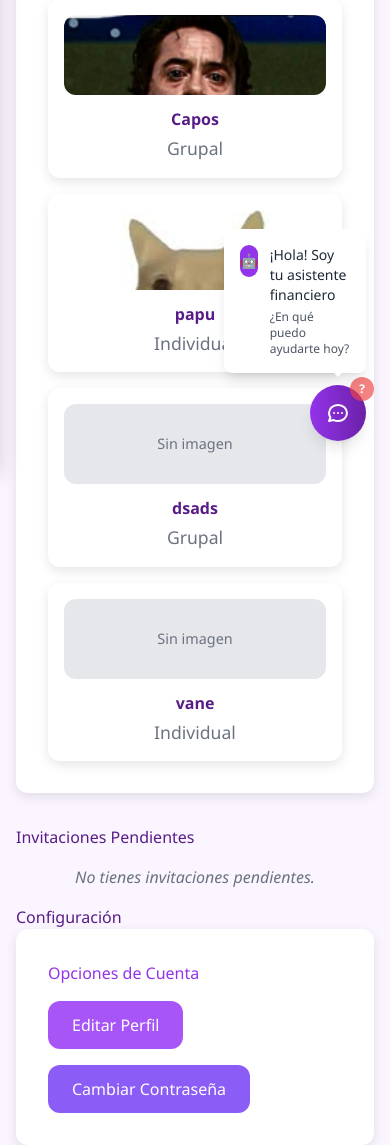
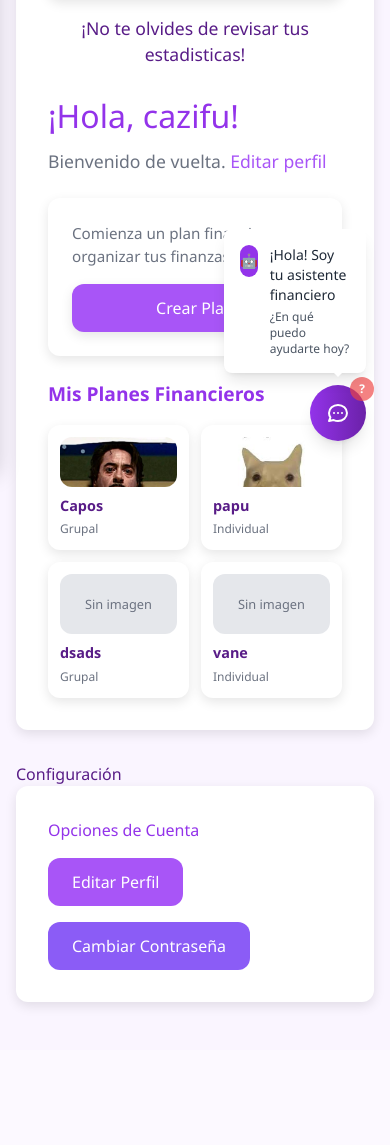
Before and after one commit to lunappp/ecoSmart, a Django app: page /Dashboard/ in a window 390 px wide. Shown: the part 379-1524 px from the top of the page. After the commit the page ends 1387 px from the top, so only its background shows below. Run offline with Django 5.2, Linux system fonts and the light colour scheme; a user stored in the database is signed in; data comes from the database, SQL or seed files in the repository; some libraries are stand-ins or nearby versions.

Commit message:
se mejora la tarjeta welcome

```diff
--- a/EcoSmart/App/static/dashboard/dashboard.css
+++ b/EcoSmart/App/static/dashboard/dashboard.css
@@ -248,18 +248,134 @@ main {
     border-radius: var(--radius);
     box-shadow: var(--shadow);
     padding: 2rem;
-    text-align: center;
     margin-bottom: 2rem;
 }
 
-.welcome-section h2 {
+.welcome-content {
+    display: grid;
+    grid-template-columns: 1fr 1fr;
+    gap: 2rem;
+    align-items: start;
+}
+
+.welcome-left {
+    display: flex;
+    flex-direction: column;
+    gap: 1.5rem;
+}
+
+.welcome-text h2 {
     font-size: 2rem;
     color: var(--primary-dark);
     margin-bottom: 0.5rem;
 }
 
-.welcome-section p {
+.welcome-text p {
     color: var(--text-light);
+    font-size: 1.1rem;
+}
+
+.plans-preview h4 {
+    color: var(--primary-dark);
+    margin-bottom: 1rem;
+    font-size: 1.2rem;
+    font-weight: 600;
+}
+
+.plans-grid {
+    display: grid;
+    grid-template-columns: repeat(auto-fit, minmax(120px, 1fr));
+    gap: 0.75rem;
+}
+
+.plans-preview .plan-card {
+    padding: 0.75rem;
+    border-radius: var(--radius);
+    box-shadow: var(--shadow);
+    text-decoration: none;
+    color: var(--text);
+    transition: all var(--transition);
+    background: var(--surface);
+}
+
+.plans-preview .plan-card:hover {
+    transform: translateY(-2px);
+    box-shadow: var(--shadow-lg);
+}
+
+.plans-preview .plan-card img {
+    width: 100%;
+    height: 50px;
+    object-fit: cover;
+    border-radius: var(--radius);
+    margin-bottom: 0.5rem;
+}
+
+.plans-preview .plan-title {
+    font-size: 0.9rem;
+    font-weight: 600;
+    margin-bottom: 0.25rem;
+}
+
+.plans-preview .plan-type {
+    font-size: 0.75rem;
+    color: var(--text-light);
+}
+
+.welcome-right {
+    min-height: 300px;
+    display: flex;
+    flex-direction: column;
+    align-items: center;
+    justify-content: center;
+    gap: 1rem;
+}
+
+.placeholder-content {
+    display: flex;
+    flex-direction: column;
+    align-items: center;
+    gap: 1rem;
+    text-align: center;
+}
+
+.placeholder-image {
+    width: 100%;
+    max-width: 350px;
+    height: 250px;
+    object-fit: cover;
+    border-radius: var(--radius);
+    box-shadow: var(--shadow);
+}
+
+.placeholder-text {
+    color: var(--text);
+    font-size: 1.1rem;
+    font-weight: 500;
+}
+
+.btn-action {
+    display: flex;
+    align-items: center;
+    gap: 0.5rem;
+    padding: 0.75rem 1.25rem;
+    background: var(--primary);
+    color: white;
+    text-decoration: none;
+    border-radius: var(--radius);
+    transition: all var(--transition);
+    font-weight: 500;
+    box-shadow: var(--shadow);
+    justify-content: center;
+}
+
+.btn-action:hover {
+    background: var(--primary-dark);
+    transform: translateY(-2px);
+    box-shadow: var(--shadow-lg);
+}
+
+.btn-action i {
     font-size: 1.1rem;
 }
 
@@ -291,9 +407,11 @@ main {
 }
 
 .card p {
-    color: var(--text-light);
-    font-size: 0.95rem;
+  color: var(--text-light);
+  font-size: 0.95rem;
+  margin-bottom: 1rem; /* agrega espacio debajo del texto */
 }
+
 
 
 /* --- Plan Cards (Mis Planes) --- */
@@ -401,6 +519,20 @@ main {
         z-index: 1001;
     }
 
+    .welcome-content {
+        grid-template-columns: 1fr;
+        gap: 1.5rem;
+    }
+
+    .welcome-right {
+        min-height: 200px;
+        order: -1;
+    }
+
+    .plans-grid {
+        grid-template-columns: repeat(auto-fit, minmax(100px, 1fr));
+    }
+
     /* Columnas únicas para móvil */
     .dashboard-grid,
     .plans-section {
--- a/EcoSmart/App/templates/dashboard/index.html
+++ b/EcoSmart/App/templates/dashboard/index.html
@@ -205,66 +205,49 @@
     <!-- Bienvenida -->
     <section class="welcome-section">
       <div class="welcome-content">
+        <div class="welcome-left">
           <div class="welcome-text">
             <h2>¡Hola, {{ request.user.username }}!</h2>
-          <p>¡Comencemos a ordenar tus finanzas!. <a href="{% url 'edit_profile' %}" style="color: var(--primary);">Editar perfil</a></p>
+            <p>Bienvenido de vuelta. <a href="{% url 'edit_profile' %}" style="color: var(--primary);">Editar perfil</a></p>
           </div>
-        <div class="welcome-actions">
           <div class="card">
             <p>Comienza un plan financiero para organizar tus finanzas.</p>
             <a href="{% url 'crear_plan' %}" class="btn-action">
-              <i>➕</i>
               <span>Crear Plan</span>
             </a>
           </div>
-      </div>
-    <!-- Mis Planes -->
-<!-- Mis Planes -->
-<h3 class="section-title" id="planes">Mis Planes Financieros</h3>
-<section class="plans-section">
+          <div class="plans-preview">
+            <h4>Mis Planes Financieros</h4>
+            <div class="plans-grid">
               {% for suscripcion in mis_planes %}
                 <a href="{% url 'Menu_plan' suscripcion.plan.id %}" class="plan-card">
                   {% if suscripcion.plan.imagen %}
                     <img src="{{ suscripcion.plan.imagen.url }}" alt="{{ suscripcion.plan.nombre }}">
                   {% else %}
-       <div style="width:100%;height:80px;background-color:var(--border);display:flex;align-items:center;justify-content:center;border-radius:var(--radius);margin-bottom:0.75rem;">
-         <span style="color:var(--text-light);font-weight:500;font-size:0.9rem;">Sin imagen</span>
+                    <div style="width:100%;height:60px;background-color:var(--border);display:flex;align-items:center;justify-content:center;border-radius:var(--radius);margin-bottom:0.5rem;">
+                      <span style="color:var(--text-light);font-weight:500;font-size:0.8rem;">Sin imagen</span>
                     </div>
                   {% endif %}
-     <h4 class="plan-title">{{ suscripcion.plan.nombre }}</h4>
+                  <h5 class="plan-title">{{ suscripcion.plan.nombre }}</h5>
                   <p class="plan-type">{{ suscripcion.plan.get_tipo_plan_display }}</p>
                 </a>
               {% empty %}
                 <p class="empty-state">Aún no estás en ningún plan financiero.</p>
               {% endfor %}
-</section>
+            </div>
+          </div>
+        </div>
+        <div class="welcome-right">
+           <div class="placeholder-content">
+             <img src="https://img.freepik.com/vector-gratis/empleado-que-trabaja-interior-oficina-lugar-trabajo-ilustracion-vectorial-plana_1150-37453.jpg?semt=ais_incoming&w=740&q=80" alt="Imagen de ejemplo" class="placeholder-image">
+             <p class="placeholder-text">¡No te olvides de revisar tus estadisticas!</p>
+           </div>
+         </div>
+      </div>
     </section>
 
 
-    <!-- Invitaciones -->
-<h3 class="section-title" id="invitaciones">Invitaciones Pendientes</h3>
-<section class="invites-section">
- {% for invitacion in invitaciones_pendientes %}
-   <div class="invite-card">
-     <div>
-       <strong>{{ invitacion.plan.nombre }}</strong>
-       <p>Invitado por: {{ invitacion.invitador.username }}</p>
-     </div>
-     <div class="invite-actions">
-       <form method="post" action="{% url 'aceptar_invitacion' invitacion.id %}" style="display: inline;">
-         {% csrf_token %}
-         <button type="submit" class="btn btn-success" style="background: var(--success); color: white; border: none; padding: 0.5rem 1rem; border-radius: var(--radius); cursor: pointer;">Aceptar</button>
-       </form>
-       <form method="post" action="{% url 'rechazar_invitacion' invitacion.id %}" style="display: inline;">
-         {% csrf_token %}
-         <button type="submit" class="btn btn-danger" style="background: var(--danger); color: white; border: none; padding: 0.5rem 1rem; border-radius: var(--radius); cursor: pointer;">Rechazar</button>
-       </form>
-     </div>
-   </div>
- {% empty %}
-   <p class="empty-state">No tienes invitaciones pendientes.</p>
- {% endfor %}
-</section>
+
 
     <!-- Configuración -->
 <h3 class="section-title" id="configuracion">Configuración</h3>
```
Lines whose indentation alone changed are shown as unchanged.
